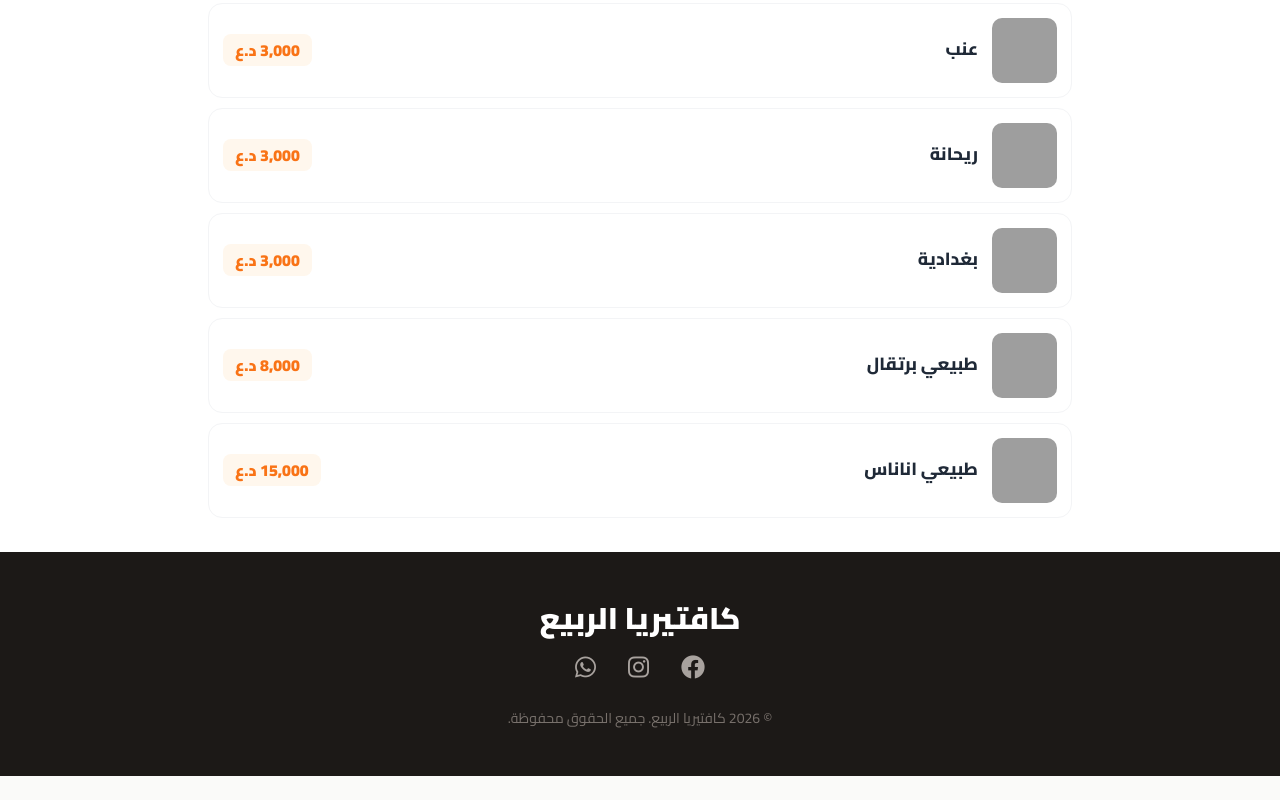
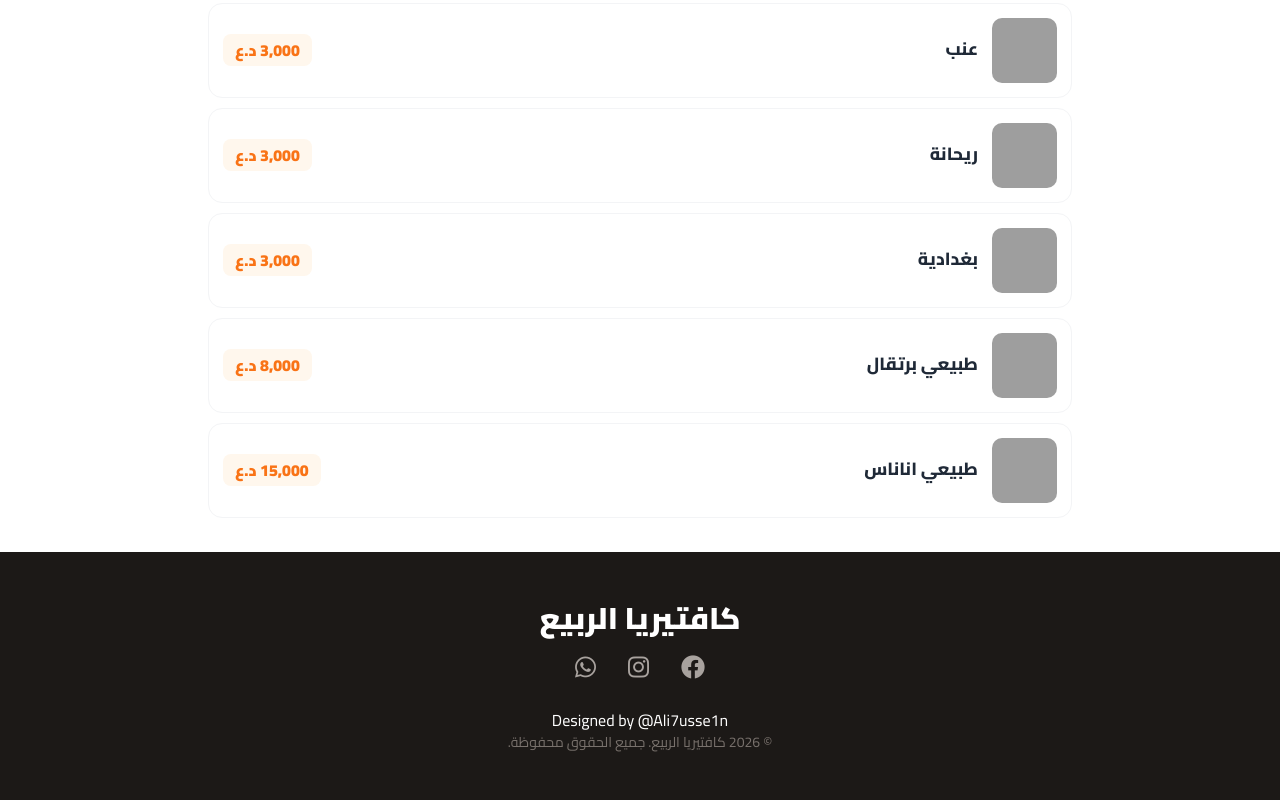
Before and after one commit to Ali7usse1n/Ali7usse1n.github.io, a plain HTML site: page index.html in a window 1280 px wide. Shown: the part 1016-1816 px from the top of the page. Before the commit the page ends 1792 px from the top, so only its background shows below. Drawn offline with nearby package versions, Linux system fonts and the light colour scheme; grey boxes are pictures that could not be loaded.

Commit message:
Update index.html

```diff
--- a/index.html
+++ b/index.html
@@ -319,6 +319,7 @@
                 <a href="#" class="text-stone-400 hover:text-orange-500 transition-all"><i class="fab fa-instagram"></i></a>
                 <a href="#" class="text-stone-400 hover:text-orange-500 transition-all"><i class="fab fa-whatsapp"></i></a>
             </div>
+                <p>Designed by <a href="https://www.instagram.com/Ali7usse1n" target="_blank">@Ali7usse1n</a></p>
             <p class="text-stone-500 text-sm">© 2026 كافتيريا الربيع. جميع الحقوق محفوظة.</p>
         </div>
     </footer>
```
